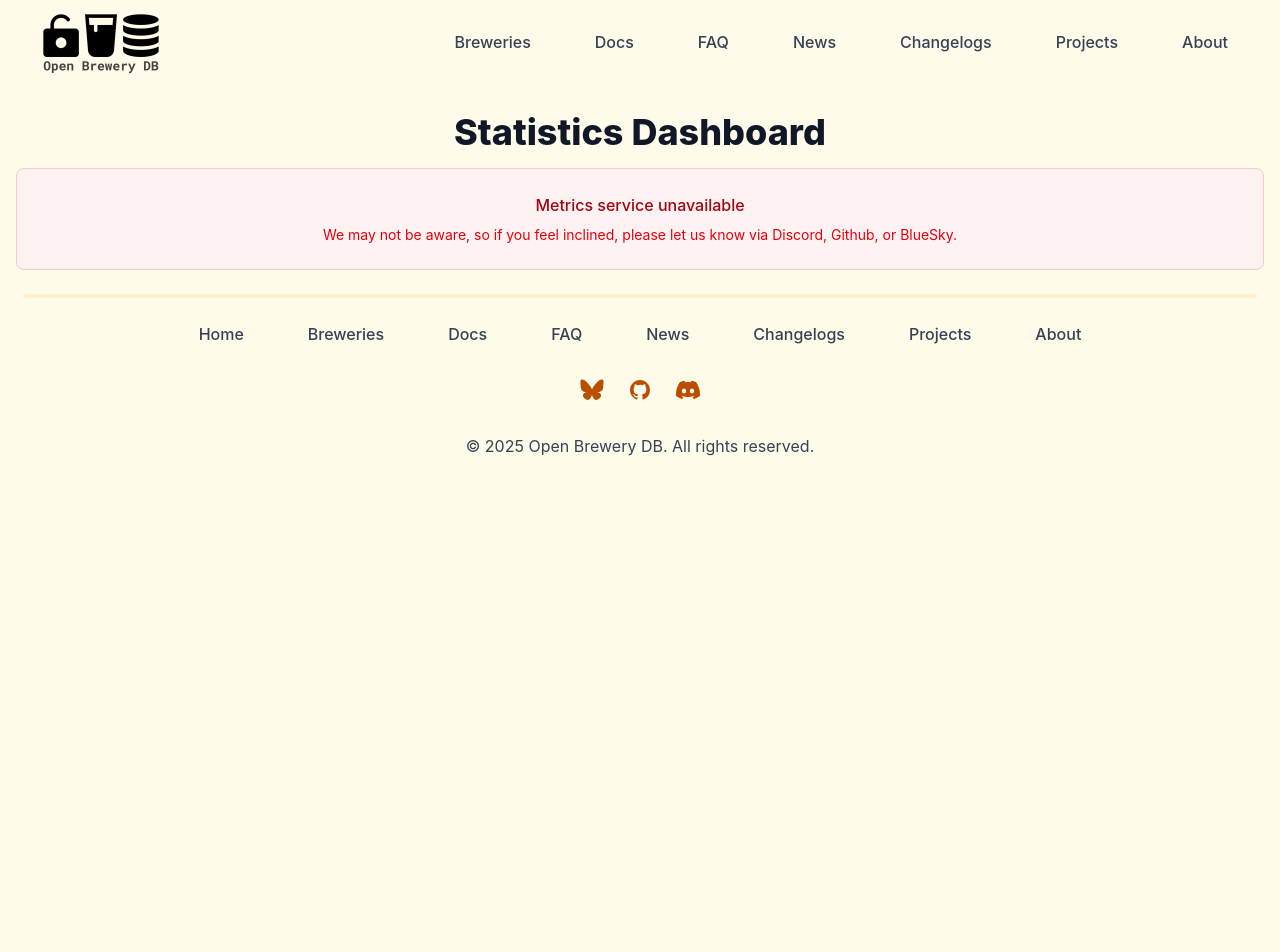
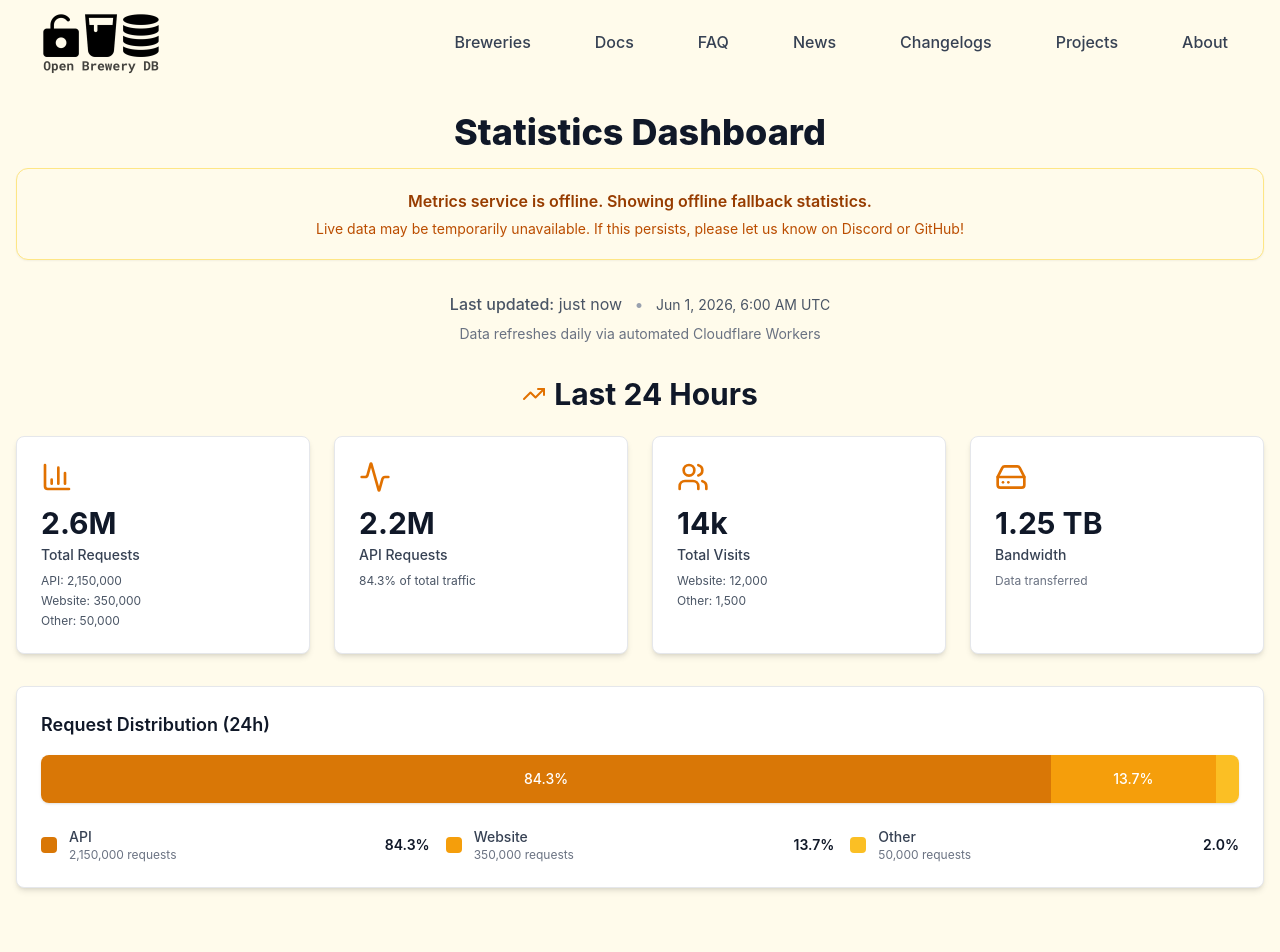
Before and after one commit to openbrewerydb/openbrewerydb-sveltekit, a SvelteKit app: page /stats in a window 1280 px wide. Shown: the top 952 px of the page. Before the commit the page ends 800 px from the top, so only its background shows below. Built offline with nearby package versions, Linux system fonts and the light colour scheme.

Commit message:
feat: add fallback metrics for stats page with graceful degradation when live data unavailable

```diff
--- /dev/null
+++ b/src/lib/data/fallback-metrics.json
@@ -0,0 +1,37 @@
+{
+  "last_updated": "2026-06-01T06:00:00.000Z",
+  "periods": {
+    "last_24_hours": {
+      "window_days": 1,
+      "requests": {
+        "api": 2150000,
+        "www": 350000,
+        "other": 50000,
+        "total": 2550000
+      },
+      "visits": {
+        "api": 0,
+        "www": 12000,
+        "other": 1500,
+        "total": 13500
+      },
+      "bandwidth_tb": 1.25
+    },
+    "last_7_days": {
+      "window_days": 7,
+      "requests": {
+        "api": 15200000,
+        "www": 2400000,
+        "other": 350000,
+        "total": 17950000
+      },
+      "visits": {
+        "api": 0,
+        "www": 84000,
+        "other": 10500,
+        "total": 94500
+      },
+      "bandwidth_tb": 8.75
+    }
+  }
+}
--- a/src/routes/stats/+page.server.ts
+++ b/src/routes/stats/+page.server.ts
@@ -1,13 +1,14 @@
 import type { PageServerLoad } from './$types';
 import type { MetricsData } from '$lib/types/metrics';
+import fallbackMetrics from '$lib/data/fallback-metrics.json';
 
 export const load: PageServerLoad = async ({ platform }) => {
   const kv = platform?.env?.OBDB_METRICS;
 
   if (!kv) {
     return {
-      metrics: null,
-      error: 'Metrics service unavailable',
+      metrics: fallbackMetrics as MetricsData,
+      error: 'Metrics service is offline. Showing offline fallback statistics.',
     };
   }
 
@@ -16,8 +17,9 @@ export const load: PageServerLoad = async ({ platform }) => {
 
     if (!value) {
       return {
-        metrics: null,
-        error: 'Metrics data not found',
+        metrics: fallbackMetrics as MetricsData,
+        error:
+          'Live metrics data not found. Showing offline fallback statistics.',
       };
     }
 
@@ -30,8 +32,9 @@ export const load: PageServerLoad = async ({ platform }) => {
   } catch (error) {
     console.error('Error loading metrics from KV:', error);
     return {
-      metrics: null,
-      error: 'Failed to load metrics',
+      metrics: fallbackMetrics as MetricsData,
+      error:
+        'Failed to load live metrics. Showing offline fallback statistics.',
     };
   }
 };
--- a/src/routes/stats/+page.svelte
+++ b/src/routes/stats/+page.svelte
@@ -84,14 +84,18 @@
   </div>
 
   {#if data.error}
-    <div class="bg-red-50 border border-red-200 rounded-lg p-6 text-center">
-      <p class="text-red-800 font-medium">{data.error}</p>
-      <p class="text-red-600 text-sm mt-2">
-        We may not be aware, so if you feel inclined, please let us know via
-        Discord, Github, or BlueSky.
+    <div
+      class="bg-amber-50 border border-amber-200 rounded-xl p-5 mb-8 text-center shadow-xs"
+    >
+      <p class="text-amber-800 font-semibold">{data.error}</p>
+      <p class="text-amber-700 text-sm mt-1.5">
+        Live data may be temporarily unavailable. If this persists, please let
+        us know on Discord or GitHub!
       </p>
     </div>
-  {:else if data.metrics}
+  {/if}
+
+  {#if data.metrics}
     <div class="mb-8 text-center">
       {#if isDataStale(data.metrics.last_updated)}
         <div
```
